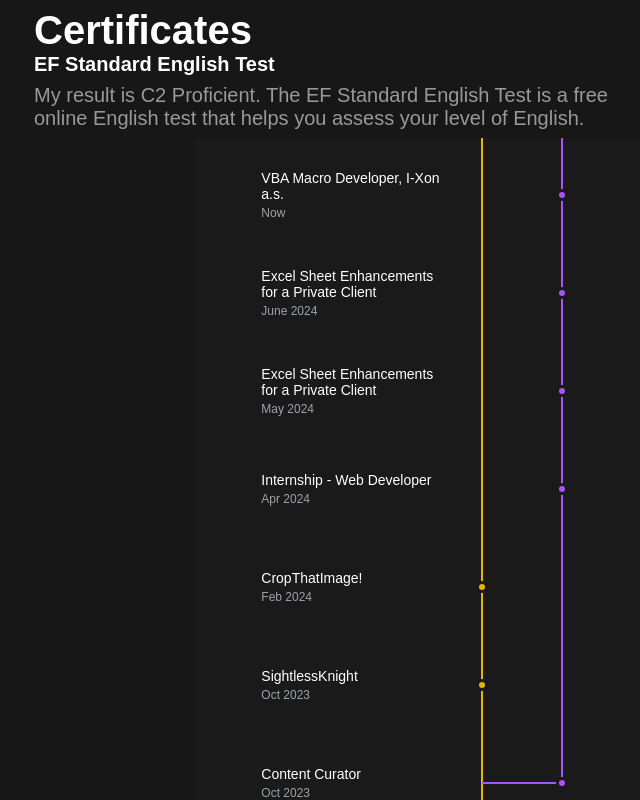
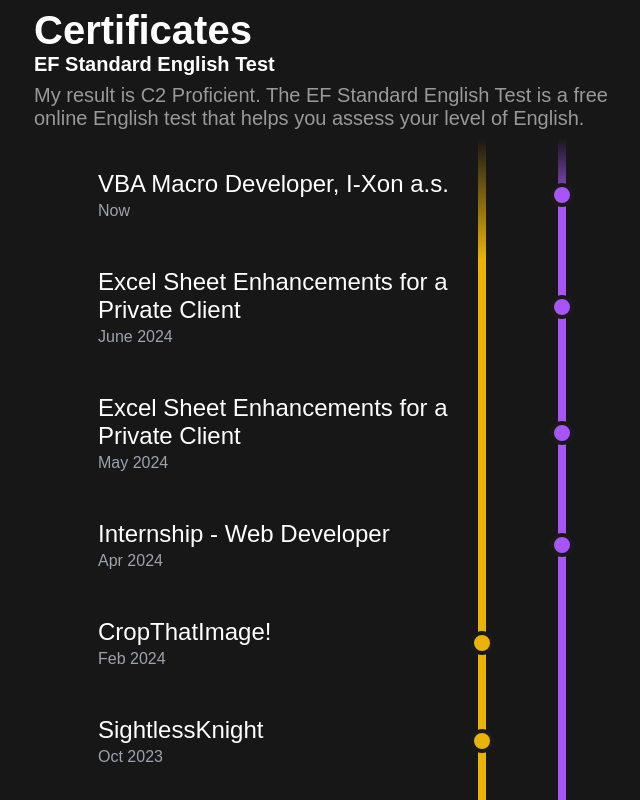
Before and after one commit to lukassobotik/personal-website, a Next.js app: page / in a window 1280 px wide. Shown: the part 1960-2760 px from the top of the page, without its empty margins (158-798 px from the left). Built offline with nearby package versions, Linux system fonts and the light colour scheme.

Commit message:
Timeline styling

```diff
--- a/styles/timeline.module.css
+++ b/styles/timeline.module.css
@@ -1,32 +1,66 @@
 
 
 .timelineContainer {
-    --linegap: 5rem;
+    --line-gap: 5rem;
+    --line-width: 0.5rem;
+    --dot-size: 1.5rem;
+
     position: relative;
-    max-width: 800px;
     margin: 0 auto;
     padding: 2rem 4rem;
-    background-color: #1a1a1a;
+    font-size: 1.5vh;
     color: white;
+    width: 100%;
 }
 
 .mainLine {
     position: absolute;
     left: 50%;
     transform: translateX(-50%);
-    width: 2px;
+    width: var(--line-width);
     height: 100%;
     background-color: #eab308;
     top: 0;
+
+    -webkit-mask-image: -webkit-gradient(linear, left top, left bottom, from(rgba(0, 0, 0, 1)), color-stop(90%, rgba(0, 0, 0, 1)), to(rgba(0, 0, 0, 0)));
+    -webkit-mask-size: 100% 100%, 100% 100%;
+    -webkit-mask-repeat: no-repeat, no-repeat;
+    -webkit-mask-composite: destination-in;
+    -webkit-mask-position: 0 0, 0 0;
+
+    mask-image:
+            linear-gradient(to bottom, rgba(0, 0, 0, 1) 0%, rgba(0, 0, 0, 1) 90%, rgba(0, 0, 0, 0) 100%),
+            linear-gradient(to top, rgba(0, 0, 0, 1) 0%, rgba(0, 0, 0, 1) 90%, rgba(0, 0, 0, 0) 100%);
+    mask-size: 100% 100%, 100% 100%;
+    mask-repeat: no-repeat, no-repeat;
+    mask-composite: intersect;
+    mask-position: 0 0, 0 0;
+
+    overflow: hidden;
 }
 
 .workExperienceLine {
     position: absolute;
-    width: 2px;
+    width: var(--line-width);
     left: 50%;
-    margin-left: var(--linegap);
+    margin-left: var(--line-gap);
     transform: translateX(-50%);
     background-color: #a855f7;
+
+    -webkit-mask-image: -webkit-gradient(linear, left top, left bottom, from(rgba(0, 0, 0, 1)), color-stop(90%, rgba(0, 0, 0, 1)), to(rgba(0, 0, 0, 0)));
+    -webkit-mask-size: 100% 100%, 100% 100%;
+    -webkit-mask-repeat: no-repeat, no-repeat;
+    -webkit-mask-composite: destination-in;
+    -webkit-mask-position: 0 0, 0 0;
+
+    mask-image:
+            linear-gradient(to top, rgba(0, 0, 0, 1) 0%, rgba(0, 0, 0, 1) 90%, rgba(0, 0, 0, 0) 100%);
+    mask-size: 100% 100%, 100% 100%;
+    mask-repeat: no-repeat, no-repeat;
+    mask-composite: intersect;
+    mask-position: 0 0, 0 0;
+
+    overflow: hidden;
 }
 
 .timelineItem {
@@ -40,8 +74,8 @@
 .workConnector {
     position: absolute;
     right: -0.5rem;
-    width: var(--linegap);
-    height: 2px;
+    width: var(--line-gap);
+    height: var(--line-width);
     background-color: #a855f7;
     top: 50%;
     left: 50%;
@@ -62,14 +96,14 @@
 }
 
 .title {
-    font-size: 0.875rem;
+    font-size: 1.5rem;
     font-weight: 500;
     margin: 0;
     color: #fff;
 }
 
 .date {
-    font-size: 0.75rem;
+    font-size: 1rem;
     color: #9ca3af;
     margin: 0.25rem 0 0 0;
 }
@@ -79,11 +113,11 @@
     left: 50%;
     top: 50%;
     transform: translate(-50%, -50%);
-    width: 12px;
-    height: 12px;
+    width: var(--dot-size);
+    height: var(--dot-size);
     border-radius: 50%;
     background-color: #eab308;
-    border: 3px solid #1a1a1a;
+    border: calc(var(--dot-size) * 0.2) solid #1a1a1a;
 }
 
 .workDot {
@@ -91,12 +125,12 @@
     left: 50%;
     top: 50%;
     transform: translate(-50%, -50%);
-    margin-left: var(--linegap);
-    width: 12px;
-    height: 12px;
+    margin-left: var(--line-gap);
+    width: var(--dot-size);
+    height: var(--dot-size);
     border-radius: 50%;
     background-color: #a855f7;
-    border: 3px solid #1a1a1a;
+    border: calc(var(--dot-size) * 0.2) solid #1a1a1a;
     z-index: 2;
 }
 
```
